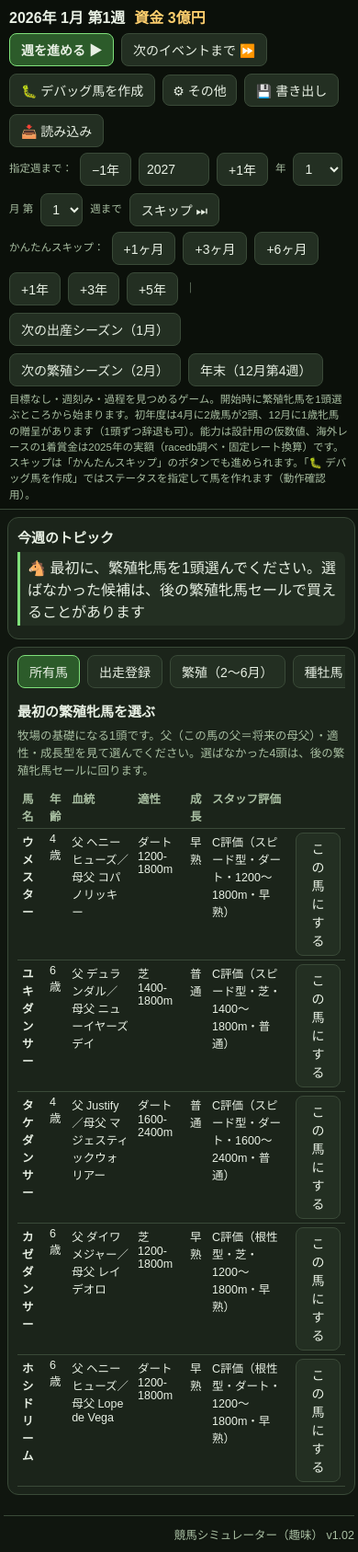
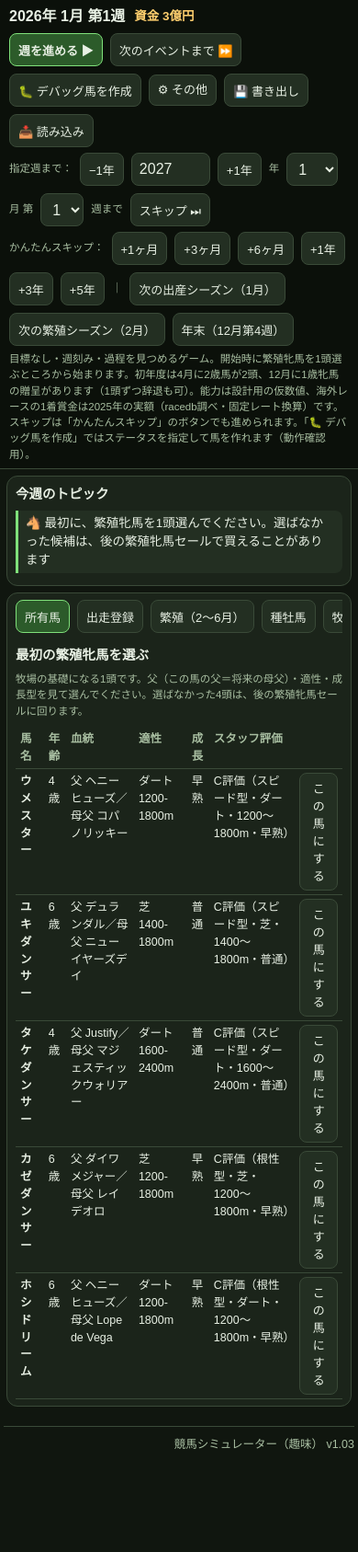
Before and after one commit to yukiti38/yudolab-yukiti, a plain HTML site: page prototype/index.html in a window 390 px wide. Shown: the whole page at 92% size. After the commit the page ends 1590 px from the top, so only its background shows below. Drawn offline with Linux system fonts and the light colour scheme.

Commit message:
Publish v1.03 (tighter smartphone compact view)

```diff
--- a/prototype/index.html
+++ b/prototype/index.html
@@ -67,26 +67,37 @@
   .lg1 { font-size:11.5px; color:var(--warn); white-space:nowrap; }
   .ltoggle { padding:0 6px; margin-right:6px; font-size:12px; line-height:1.8; }
   .lmore { margin-left:12px; font-size:12px; color:var(--sub); white-space:nowrap; }
-  /* ===== 小画面対応（v1.02）：スマホ横画面（低丈）／縦画面の狭幅だけ compact 表示にする。
-     表示のみの変更で、通常サイズ（PC）の見た目は変えない ===== */
+  /* ===== 小画面対応（v1.02／v1.03）：スマホ横画面（低丈）／縦画面の狭幅だけ compact 表示にする。
+     表示のみの変更で、通常サイズ（PC）の見た目は変えない。
+     v1.03：compact の文字と余白をもう一段締めた（基準フォント 13.5px）。
+     ただし入力欄の文字だけは 16px を維持する（下記コメント参照） ===== */
   @media (max-width:640px), (max-height:500px) {
+    body { font-size:13.5px; line-height:1.5; }
     header { padding:6px 10px; gap:6px 10px; }
     header .date { font-size:16px; }
     header .sub { font-size:11.5px; line-height:1.5; }
-    main { padding:8px; gap:8px; }
-    .panel { padding:8px 10px; }
-    .panel h2 { font-size:15px; margin:2px 0 6px; }
+    .sub { font-size:11.5px; }
+    main { padding:7px; gap:7px; }
+    .panel { padding:7px 9px; }
+    .panel h2 { font-size:14.5px; margin:2px 0 6px; }
+    .modal h2 { font-size:17px; }
+    h3 { font-size:14.5px; margin:12px 0 6px; }
     .tabs { flex-wrap:nowrap; overflow-x:auto; -webkit-overflow-scrolling:touch; padding-bottom:2px; }
     .tabs button { flex:0 0 auto; }
-    button { min-height:36px; }
+    button { min-height:36px; font-size:13px; padding:6px 9px; }
+    .hdrmenu summary { font-size:13px; padding:6px 9px; }
+    .sellmenu summary { font-size:13px; }
     .ltoggle { min-height:28px; }
     select, input[type=text] { min-height:36px; }
+    /* 入力欄の文字は 16px 未満だと iOS Safari がフォーカス時に自動ズームしてしまうため、あえて 16px を保つ */
+    select, input[type=text], textarea { font-size:16px; }
     table { font-size:12.5px; }
     th, td { padding:4px 5px; }
+    .chron { font-size:12.5px; line-height:1.6; }
     .tscroll table:not(.ped) th:first-child, .tscroll table:not(.ped) td:first-child { position:sticky; left:0; background:var(--panel); z-index:1; }
     .ltree-scroll { max-height:62dvh; overflow-y:auto; }
-    .modal .box { max-width:none; margin:2dvh 8px; padding:12px; max-height:96dvh; }
-    .kv { grid-template-columns:88px 1fr; }
+    .modal .box { max-width:none; margin:2dvh 8px; padding:10px; max-height:96dvh; }
+    .kv { grid-template-columns:74px 1fr; gap:3px 8px; font-size:13px; }
     footer { margin-top:14px; }
   }
 </style>
@@ -2862,6 +2873,6 @@ if(!load()) initState();
 ensureParams();
 render();
 </script>
-<footer>競馬シミュレーター（趣味） v1.02</footer>
+<footer>競馬シミュレーター（趣味） v1.03</footer>
 </body>
 </html>
```
